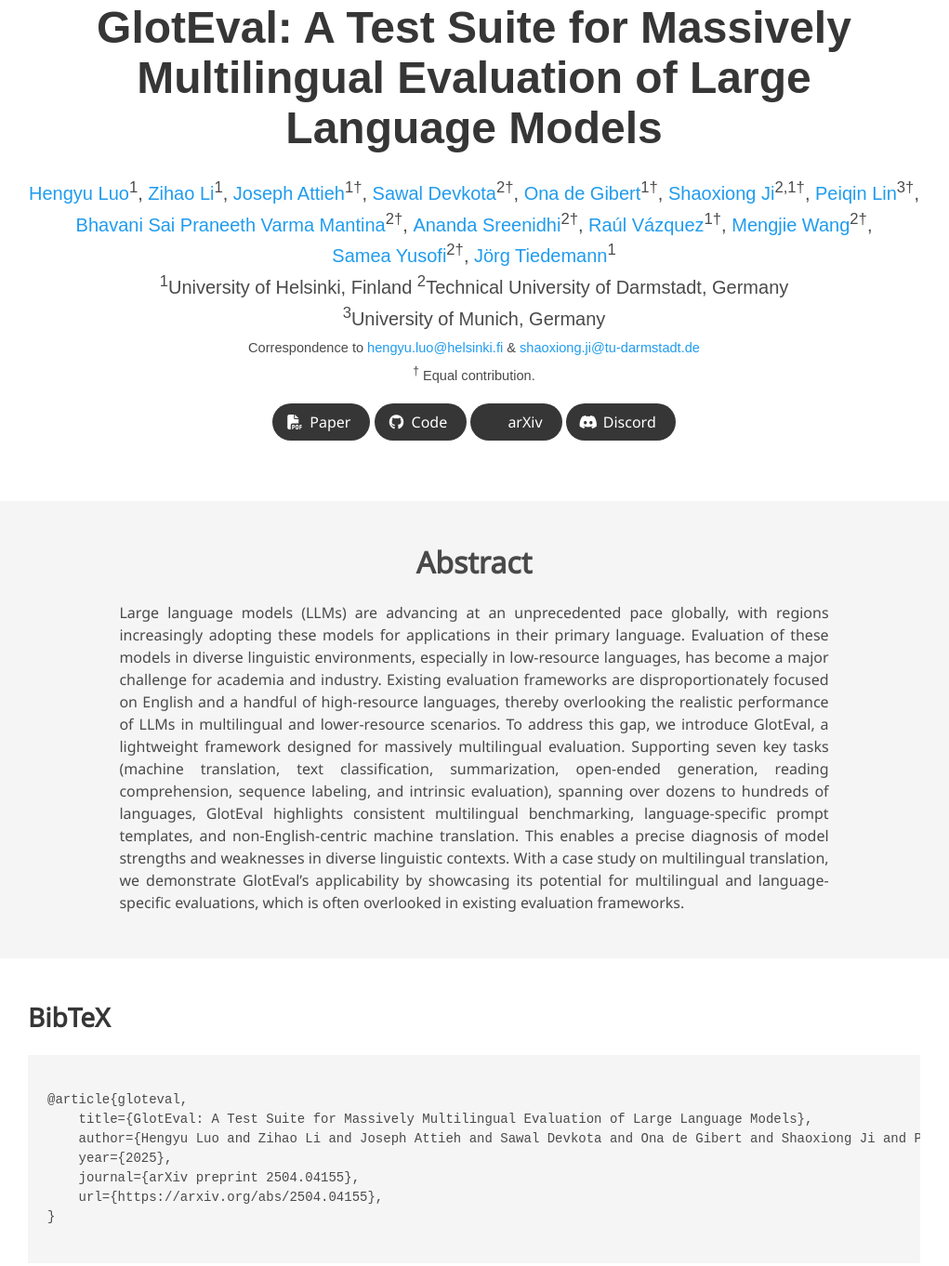
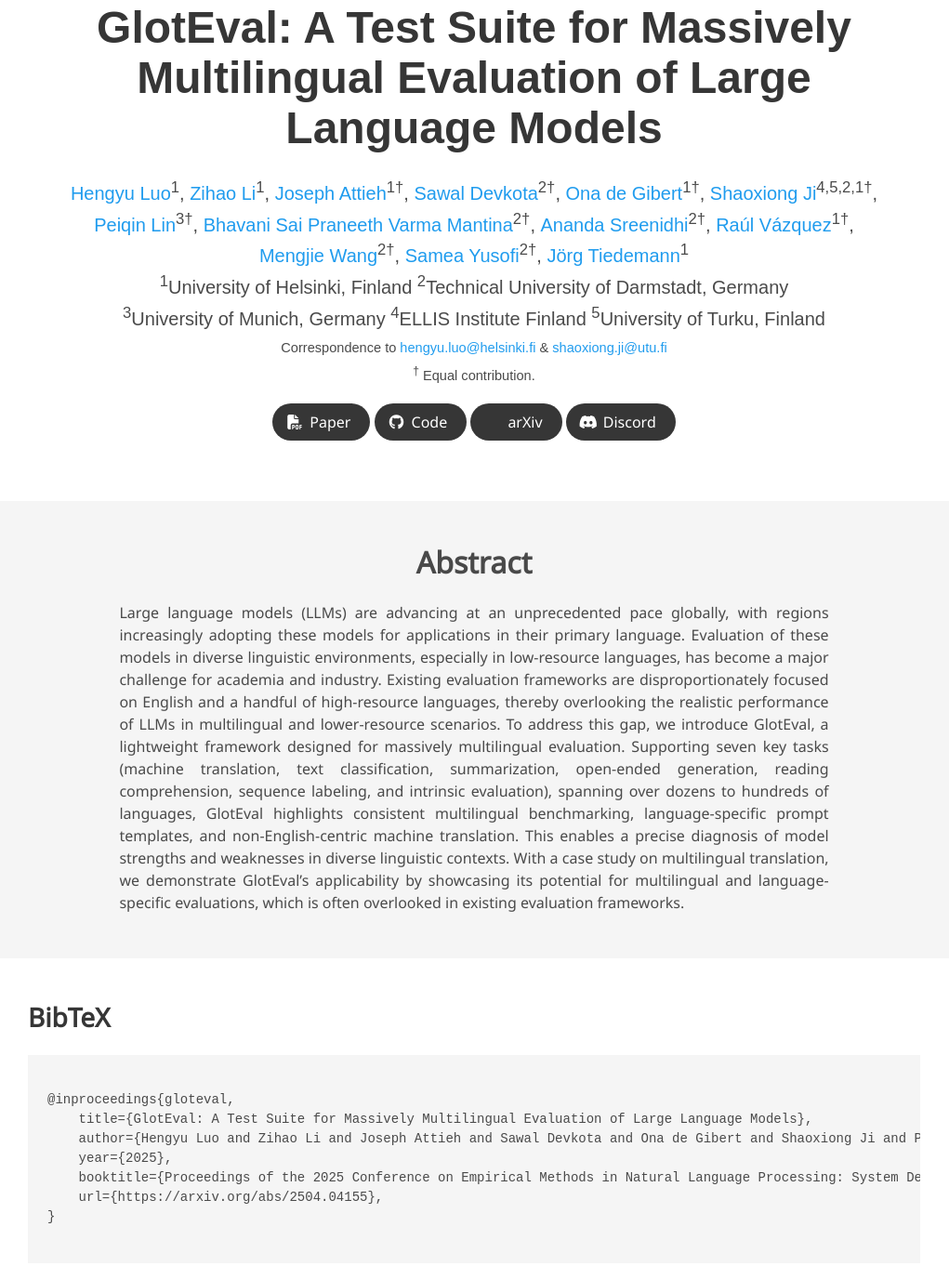
Before and after one commit to MaLA-LM/mala-lm.github.io, a plain HTML site: page GlotEval.html in a window 1280 px wide. Shown: the part 45-1407 px from the top of the page at 93% size, without its empty margins (130-1151 px from the left). Drawn offline with nearby package versions, Linux system fonts and the light colour scheme; some icons are missing; a web font is replaced by a local one.

Commit message:
update contact

```diff
--- a/GlotEval.html
+++ b/GlotEval.html
@@ -73,7 +73,7 @@
                             </span>
                             <span class="author-block">
                                 <a href="https://shaoxiongji.github.io/" target="_blank">Shaoxiong
-                                    Ji</a><sup>2,1†</sup>,
+                                    Ji</a><sup>4,5,2,1†</sup>,
                             </span>
                             <span class="author-block">
                                 <a href="PEIQIN_LIN_LINK" target="_blank">Peiqin Lin</a><sup>3†</sup>,
@@ -104,13 +104,16 @@
                             <span class="author-block">
                                 <sup>1</sup>University of Helsinki, Finland
                                 <sup>2</sup>Technical University of Darmstadt, Germany<br>
-                                <sup>3</sup>University of Munich, Germany<br>
+                                <sup>3</sup>University of Munich, Germany
+                                <sup>4</sup>ELLIS Institute Finland
+                                <sup>5</sup>University of Turku, Finland
+                                <br>
 
                             </span>
                             <span class="eql-cntrb">
                                 <small><br>Correspondence to <a
                                         href="mailto:hengyu.luo@helsinki.fi">hengyu.luo@helsinki.fi</a> & <a
-                                        href="mailto:shaoxiong.ji@tu-darmstadt.de">shaoxiong.ji@tu-darmstadt.de</a></small>
+                                        href="mailto:shaoxiong.ji@utu.fi">shaoxiong.ji@utu.fi</a></small>
                                 <br>
                                 <small><sup>†</sup> Equal contribution.</small>
                             </span>
@@ -207,11 +210,11 @@
         <div class="container is-max-desktop content">
             <h2 class="title">BibTeX</h2>
             <pre><code>
-@article{gloteval,
+@inproceedings{gloteval,
     title={GlotEval: A Test Suite for Massively Multilingual Evaluation of Large Language Models},
     author={Hengyu Luo and Zihao Li and Joseph Attieh and Sawal Devkota and Ona de Gibert and Shaoxiong Ji and Peiqin Lin and Bhavani Sai Praneeth Varma Mantina and Ananda Sreenidhi and Raúl Vázquez and Mengjie Wang and Samea Yusofi and Jörg Tiedemann},
     year={2025},
-    journal={arXiv preprint 2504.04155},
+    booktitle={Proceedings of the 2025 Conference on Empirical Methods in Natural Language Processing: System Demonstrations},
     url={https://arxiv.org/abs/2504.04155},
 }
       </code></pre>
```
Also changed, not shown: MixCPT.html (+7 -5 lines), emma-500-gen2.html (+1 -1 lines), emma-500.html (+1 -1 lines).
